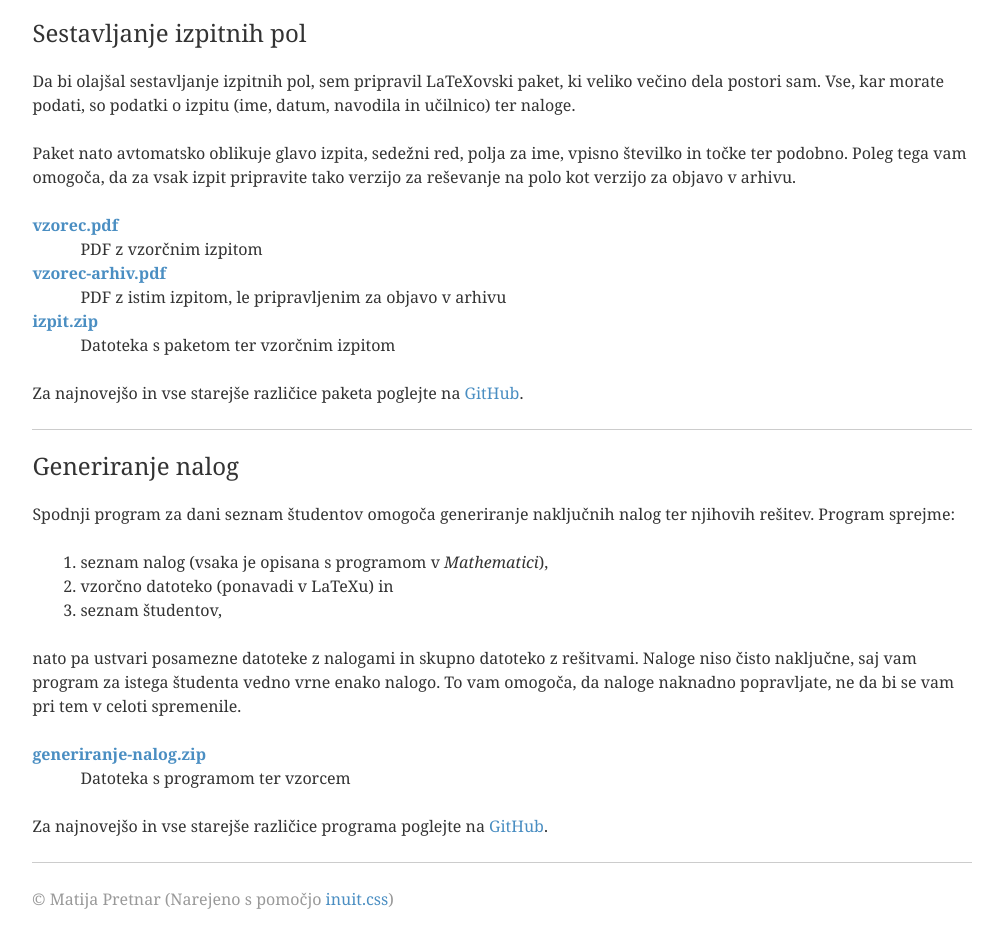
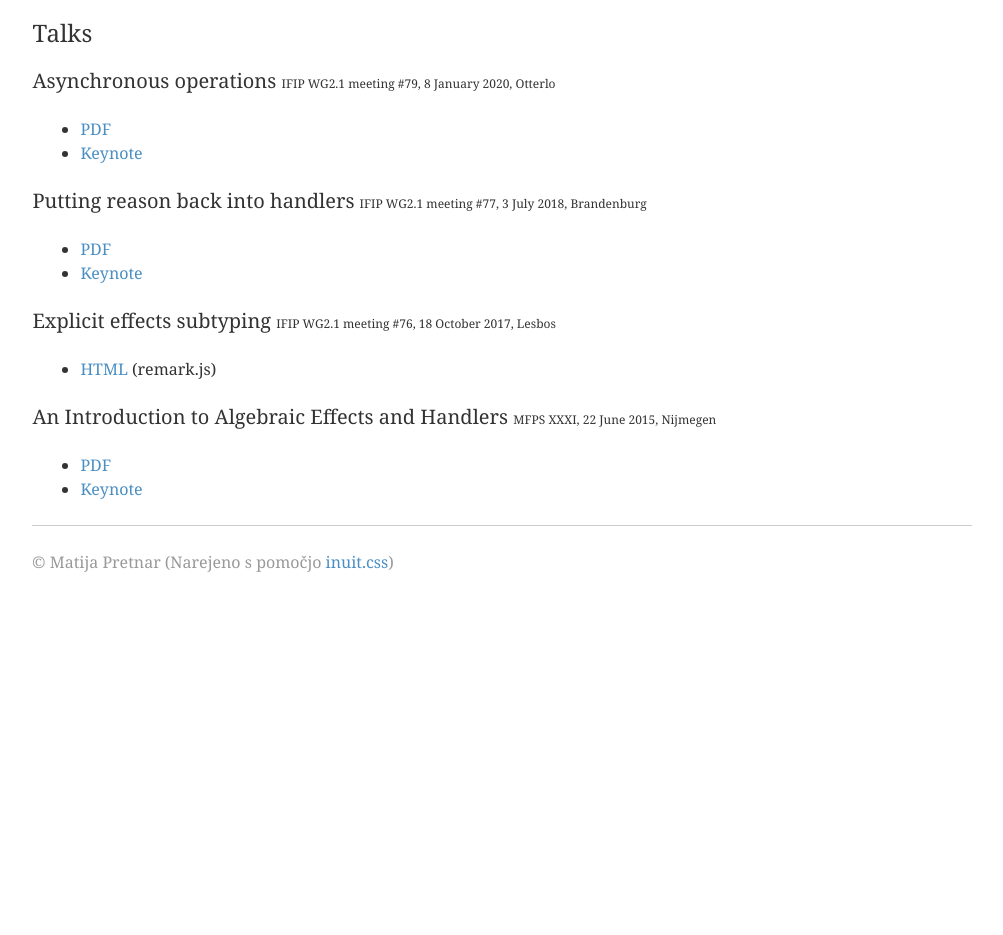
Before and after one commit to matijapretnar/matijapretnar.github.io, a plain HTML site: page index.html in a window 1280 px wide. Shown: the part 590-1525 px from the top of the page, without its empty margins (138-1141 px from the left). After the commit the page ends 1188 px from the top, so only its background shows below. Drawn offline with Linux system fonts and the light colour scheme.

Commit message:
Clean up index.html

```diff
--- a/index.html
+++ b/index.html
@@ -1,5 +1,6 @@
 <!DOCTYPE html>
 <html lang="en">
+
 <head>
     <meta charset="UTF-8">
 
@@ -16,7 +17,7 @@
 <body class="wrapper">
 
     <div class="header">
-        <a href="img/matija.jpg"><img src="img/matija.png" width="320" style="float: right; margin-bottom: -50px; margin-left: 10px" alt="Matija Pretnar"/></a>
+        <a href="img/matija.jpg"><img src="img/matija.png" width="320" style="float: right; margin-bottom: -50px; margin-left: 10px" alt="Matija Pretnar" /></a>
         <h1>Matija Pretnar</h1>
 
         <address>
@@ -41,11 +42,11 @@
 
             <p>
                 I study formalization, implementation, and semantics of programming languages.
-                My current research is focused on algebraic effects and their handlers.
+                My current research is focused on <a href="https://github.com/yallop/effects-bibliography">algebraic effects and their handlers</a>.
             </p>
 
             <ul>
-                <li><a href="http://dblp.uni-trier.de/pers/ht/p/Pretnar:Matija">DBLP</a> bibliography</li>
+                <li><a href="http://dblp.uni-trier.de/pers/hy/p/Pretnar:Matija">DBLP</a> bibliography</li>
                 <li><a href="http://splet02.izum.si/cobiss/bibliography?code=32320&langbib=eng&wos=on">COBISS</a> bibliography</li>
                 <li><a href="http://www.eff-lang.org/">Eff</a>: programming with algebraic effects and handlers</li>
             </ul>
@@ -64,8 +65,8 @@
             <ul>
                 <li>zapiski s predavanj pri <a href="http://matija.pretnar.info/uvod-v-programiranje/">Uvodu v programiranje</a></li>
                 <li><a href="http://www.projekt-tomo.si/">Projekt Tomo</a>: spletna aplikacija za učenje programiranja</li>
-                <li><span class="latex">L<sup>a</sup>T<sub>e</sub>X</span>ovski paket za <a href="#izpit">sestavljanje izpitnih pol</a></li>
-                <li>program v <em>Mathematici</em> za <a href="#generiranje-nalog">generiranje nalog</a> v večjih količinah</li>
+                <li><span class="latex">L<sup>a</sup>T<sub>e</sub>X</span>ovski paket za <a href="https://github.com/ul-fmf/izpit">sestavljanje izpitnih pol</a></li>
+                <li>program v <em>Mathematici</em> za <a href="https://github.com/matijapretnar/generiranje-nalog">generiranje nalog</a> v večjih količinah</li>
             </ul>
 
         </div><!-- /grid-6 -->
@@ -77,61 +78,38 @@
     <div class="grids">
         <div class="grid-12">
 
-            <h2 id="izpit">Sestavljanje izpitnih pol</h2>
+            <h2 id="talks">Talks</h2>
 
-            <p>
-                Da bi olajšal sestavljanje izpitnih pol, sem pripravil LaTeXovski paket, ki veliko večino dela postori sam.
-                Vse, kar morate podati, so podatki o izpitu (ime, datum, navodila in učilnico) ter naloge.
-            </p>
+            <h3>Asynchronous operations
+                <small>IFIP WG2.1 meeting #79, 8 January 2020, Otterlo</small>
+            </h3>
+            <ul>
+                <li><a href="talks/2020-01-otterlo.pdf">PDF</a></li>
+                <li><a href="talks/2020-01-otterlo.key">Keynote</a></li>
+            </ul>
 
-            <p>
-                Paket nato avtomatsko oblikuje glavo izpita, sedežni red, polja za ime, vpisno številko in točke ter podobno.
-                Poleg tega vam omogoča, da za vsak izpit pripravite tako verzijo za reševanje na polo kot verzijo za objavo v arhivu.
-            </p>
+            <h3>Putting reason back into handlers
+                <small>IFIP WG2.1 meeting #77, 3 July 2018, Brandenburg</small>
+            </h3>
+            <ul>
+                <li><a href="talks/2018-07-brandenburg.pdf">PDF</a></li>
+                <li><a href="talks/2018-07-brandenburg.key">Keynote</a></li>
+            </ul>
 
-            <dl>
-                <dt><a href="latex/vzorec.pdf">vzorec.pdf</a></dt>
-                <dd>PDF z vzorčnim izpitom</dd>
-                <dt><a href="latex/vzorec-arhiv.pdf">vzorec-arhiv.pdf</a></dt>
-                <dd>PDF z istim izpitom, le pripravljenim za objavo v arhivu</dd>
-                <dt><a href="latex/izpit.zip">izpit.zip</a></dt>
-                <dd>Datoteka s paketom ter vzorčnim izpitom</dd>
-            </dl>
+            <h3>Explicit effects subtyping
+                <small>IFIP WG2.1 meeting #76, 18 October 2017, Lesbos</small>
+            </h3>
+            <ul>
+                <li><a href="talks/2017-10-lesbos/index.html">HTML</a> (remark.js)</li>
+            </ul>
 
-            <p>
-                Za najnovejšo in vse starejše različice paketa poglejte na <a href="https://github.com/matijapretnar/izpit">GitHub</a>.
-            </p>
-
-        </div><!-- /grid-12 -->
-    </div><!-- /grids -->
-
-    <hr>
-
-    <div class="grids">
-        <div class="grid-12">
-
-            <h2 id="generiranje-nalog">Generiranje nalog</h2>
-
-            <p>
-                Spodnji program za dani seznam študentov omogoča generiranje naključnih nalog ter njihovih rešitev. Program sprejme:
-            </p>
-            <ol>
-              <li>seznam nalog (vsaka je opisana s programom v <em>Mathematici</em>),</li>
-              <li>vzorčno datoteko (ponavadi v LaTeXu) in</li>
-              <li>seznam študentov,</li>
-            </ol>
-            <p>
-                nato pa ustvari posamezne datoteke z nalogami in skupno datoteko z rešitvami. Naloge niso čisto naključne, saj vam program za istega študenta vedno vrne enako nalogo. To vam omogoča, da naloge naknadno popravljate, ne da bi se vam pri tem v celoti spremenile.
-            </p>
-
-            <dl>
-                <dt><a href="mathematica/generiranje-nalog.zip">generiranje-nalog.zip</a></dt>
-                <dd>Datoteka s programom ter vzorcem</dd>
-            </dl>
-
-            <p>
-                Za najnovejšo in vse starejše različice programa poglejte na <a href="https://github.com/matijapretnar/generiranje-nalog">GitHub</a>.
-            </p>
+            <h3>An Introduction to Algebraic Effects and Handlers
+                <small>MFPS XXXI, 22 June 2015, Nijmegen</small>
+            </h3>
+            <ul>
+                <li><a href="talks/2015-06-nijmegen.pdf">PDF</a></li>
+                <li><a href="talks/2015-06-nijmegen.key">Keynote</a></li>
+            </ul>
 
         </div><!-- /grid-12 -->
     </div><!-- /grids -->
@@ -144,4 +122,5 @@
     </div>
 
 </body>
+
 </html>
```
Also changed, not shown: talks/index.html (deleted, +0 -57 lines), 9 other files.
